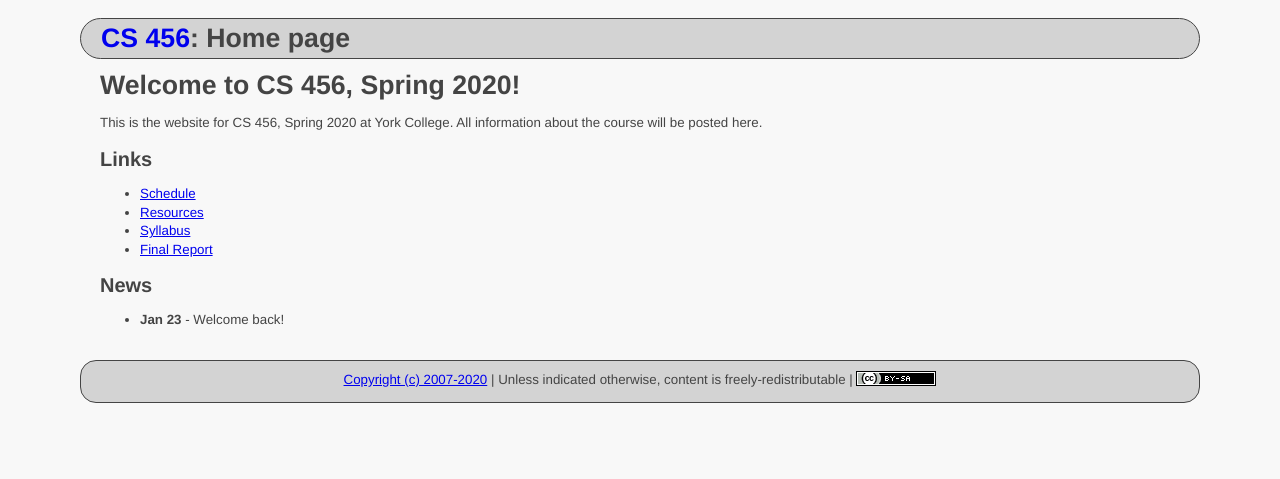
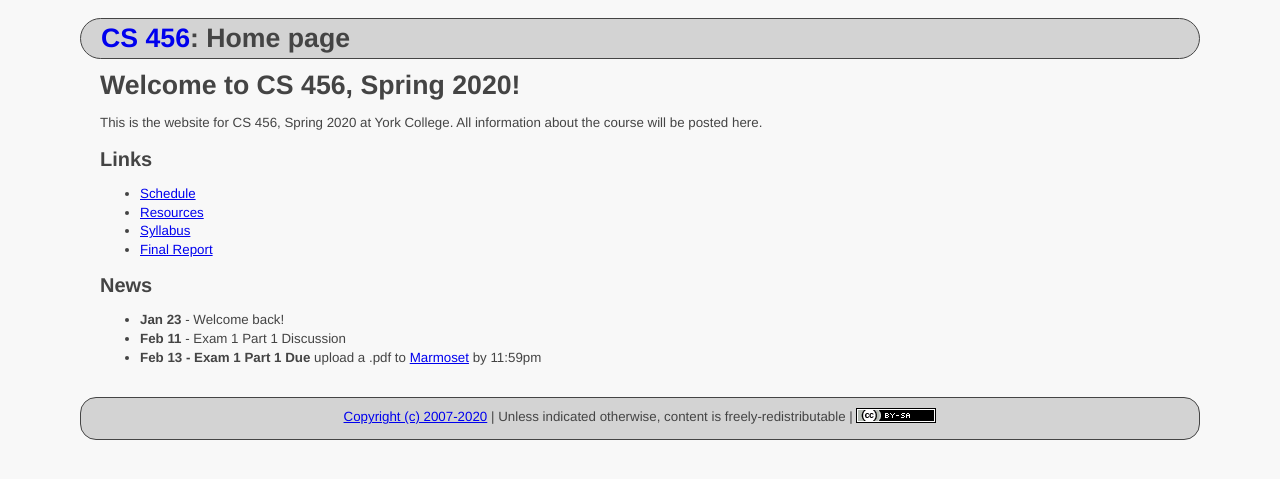
Before and after one commit to ycpcs/cs456-spring2020, a Jekyll site: the page built from index.md, in a window 1280 px wide. Shown: the top 479 px of the page. Built offline with Jekyll 4.4.1, drawn with Linux system fonts in a browser that asks for light colours.

Commit message:
update index
update index

```diff
--- a/index.md
+++ b/index.md
@@ -17,6 +17,8 @@ All information about the course will be posted here.
 
 ## News
 * **Jan 23** - Welcome back!
+* **Feb 11** - Exam 1 Part 1 Discussion
+* **Feb 13 - Exam 1 Part 1 Due** upload a .pdf to [Marmoset](https://cs.ycp.edu/marmoset/login) by 11:59pm
 
 <!--
 * **Sept 12** - Exam 1 Part 1 Discussion
```
